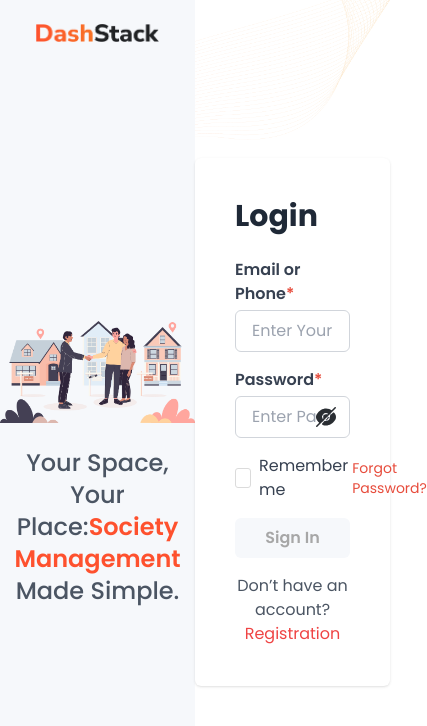
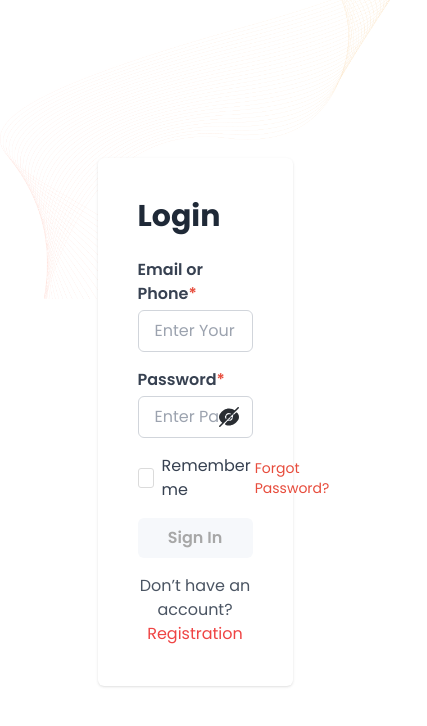
Before and after one commit to srpratik127/society-management, a React (Create React App) app in the folder frontend/: page /login in a window 390 px wide. Shown: the top 726 px of the page, 427 px wide, since content can reach past the window. Built offline with nearby package versions, Linux system fonts and the light colour scheme.

Commit message:
try responsive

```diff
--- a/frontend/src/App.js
+++ b/frontend/src/App.js
@@ -50,7 +50,7 @@ function App() {
           <Route path="visitor-logs" element={<VisitorLogs/>} />
           <Route path="access-control" element={<SecurityProtocols/>} />
         </Route>
-ઇ        <Route path="*" element={<ErrorPage />} />
+        <Route path="*" element={<ErrorPage />} />
       </Routes>
     </>
   );
--- a/frontend/src/pages/auth/Main.js
+++ b/frontend/src/pages/auth/Main.js
@@ -8,7 +8,7 @@ const Main = () => {
     switch (location.pathname) {
       case "/":
         return (
-          <>
+          <div className="hidden md:block">
             <img
               src="/assets/register.JPEG"
               alt="Registration"
@@ -22,15 +22,15 @@ const Main = () => {
               </span>
               Simplified
             </p>
-          </>
+          </div>
         );
       case "/login":
         return (
-          <>
+          <div className="hidden md:block">
             <img
               src="/assets/login-bg.png"
               alt="Login"
-              className="w-full max-w-xl"
+              className="w-full max-w-xl "
             />
             <p className="mt-6 text-2xl text-center text-gray-600 font-medium">
               Your Space, Your Place:
@@ -40,7 +40,7 @@ const Main = () => {
               <br />
               Made Simple.
             </p>
-          </>
+          </div>
         );
       case "/forget":
       case "/get-otp":
@@ -58,11 +58,11 @@ const Main = () => {
   };
 
   return (
-    <div className="flex justify-center relative">
-      <div className="absolute right-0 h-screen overflow-hidden -z-50">
+    <div className="flex justify-center relative ">
+      <div className="absolute right-0 h-screen overflow-hidden -z-50 ">
         <img src="/assets/background.png" alt="Background" />
       </div>
-      <div className="w-1/2 h-screen overflow-hidden bg-[#F6F8FB]">
+      <div className="w-1/2 h-screen overflow-hidden bg-[#F6F8FB] hidden md:block">
         <img src="/assets/logo.png" className="w-60 px-9 mt-6" alt="Logo" />
         <div className="flex flex-col min-h-screen items-center justify-center ">
           {renderContent()}
--- a/frontend/src/pages/auth/Register.js
+++ b/frontend/src/pages/auth/Register.js
@@ -121,7 +121,7 @@ const Register = () => {
 
   return (
     <div className="flex justify-center items-center">
-      <div className="w-full max-w-lg bg-white p-11 rounded-lg shadow">
+      <div className="w-full max-w-lg bg-white p-11 md:px-10 md:py-11 rounded-lg shadow">
         <h1 className="text-3xl font-bold text-gray-800 mb-4 text-left">
           Registration
         </h1>
```
